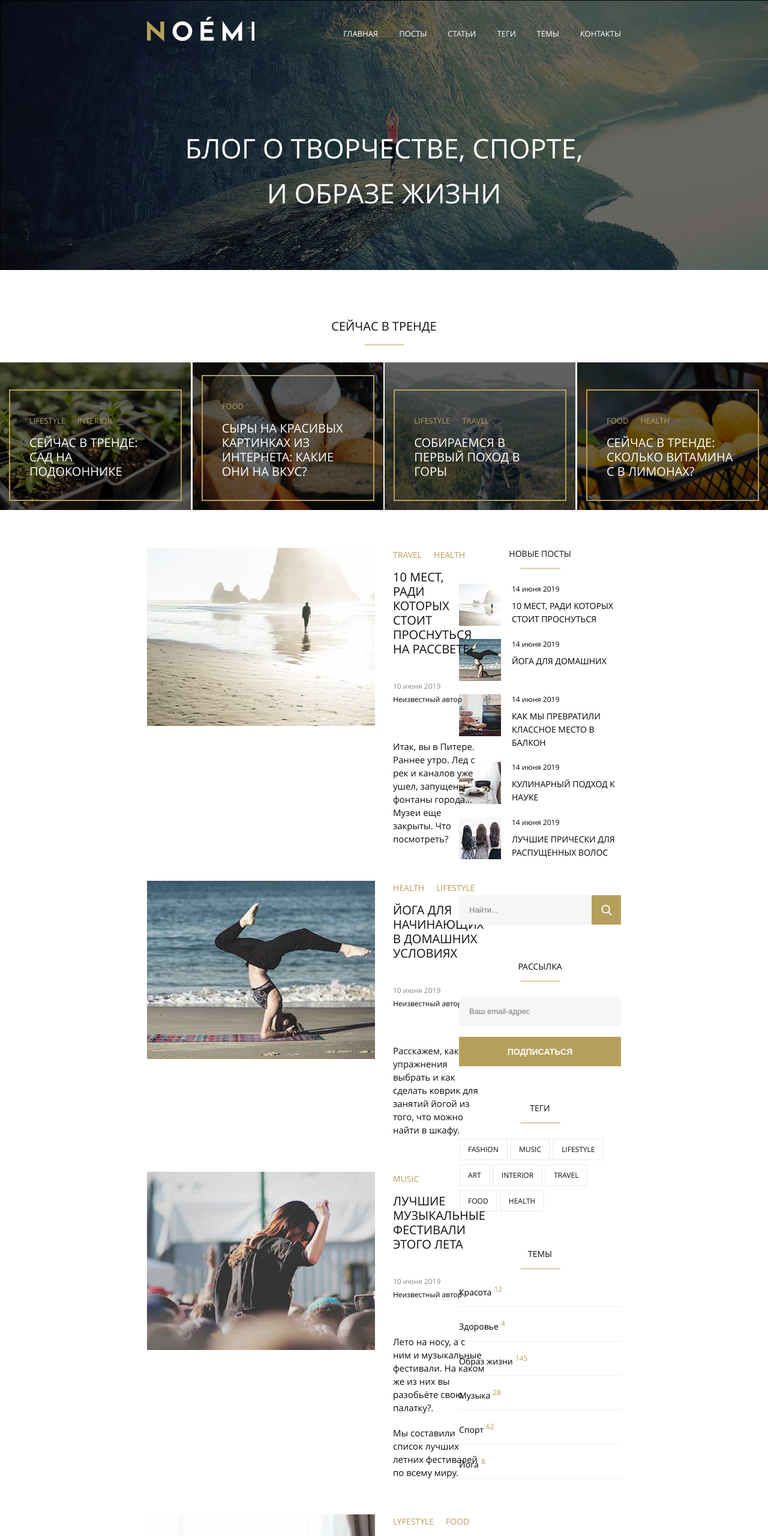
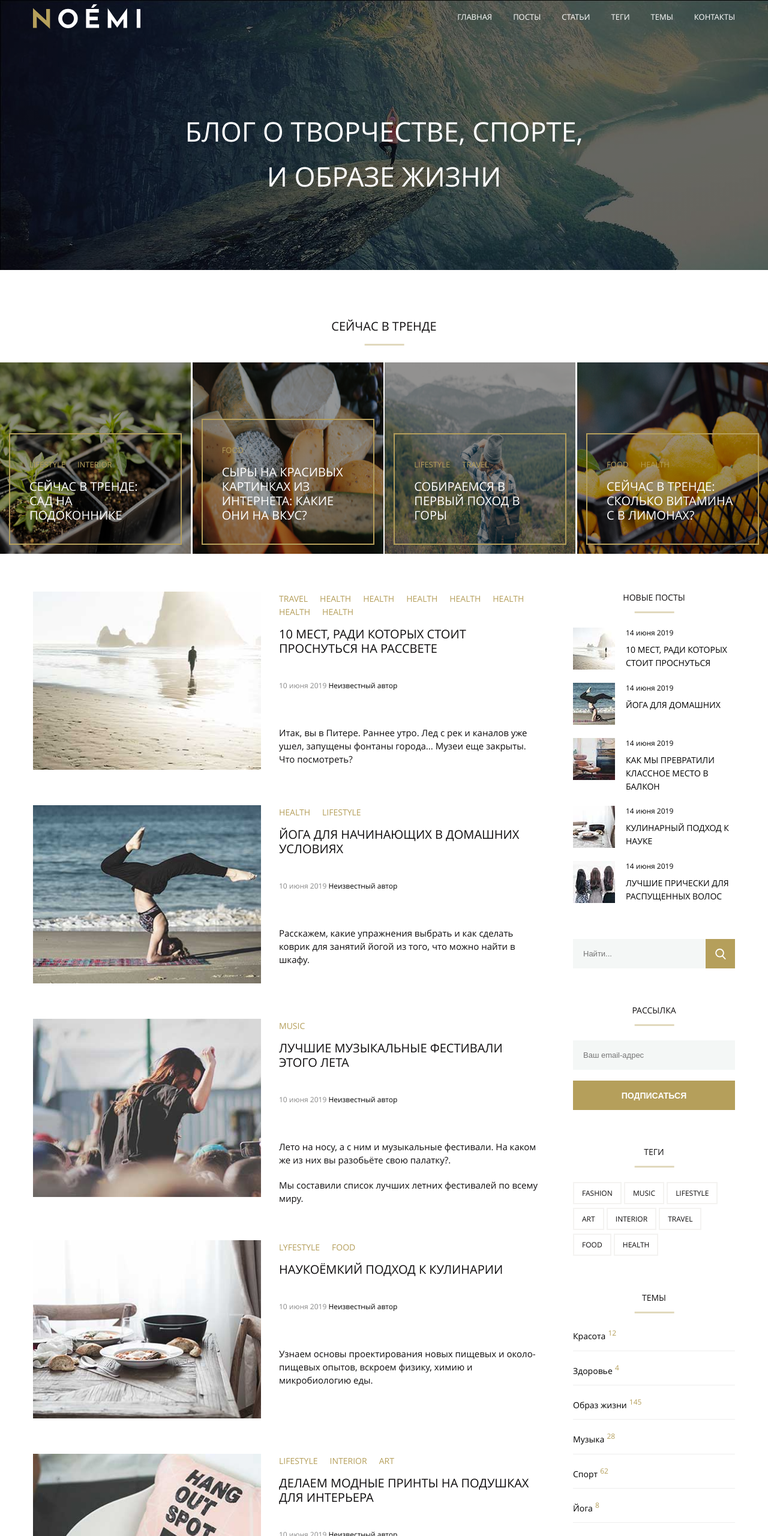
Before and after one commit to SergeyGurylev-Netology-Projects/mq-diploma, a plain HTML site: page index.html in a window 1280 px wide. Shown: the top 2560 px of the page at 60% size. Drawn offline with Linux system fonts and the light colour scheme.

Commit message:
Add files via upload

```diff
--- a/css/style.css
+++ b/css/style.css
@@ -61,28 +61,25 @@ header {
     background: linear-gradient(rgba(0, 0, 0, 0.6), rgba(0, 0, 0, 0.6) ), url('../images/banner-bg.jpg');
     height: 450px;
     width: 100%;
+    max-width: 1660px;
+    margin: 0 auto;
 }
 
-#noemi-logo {
+.noemi-logo {
     width: 179px;
     height: 41px;
-    background: url("../svg/noemi-logo.svg");
-    background-size: cover;
 }
 
 .top-panel {
     display: flex;
-    position: relative;
     justify-content: space-between;
-    padding-left: 245px;
-    padding-right: 245px;
-    padding-top: 28px;
+    align-items: center;
+    margin-top: 28px;
 }
 
 .top-menu__link {
     color: white;
     font-size: 13px;
-    padding-left: 35px;
     text-transform: uppercase;
 }
 
@@ -91,13 +88,18 @@ header {
     padding: 0;
 }
 
+.top-menu > .menu__list > li:nth-child(n+2) {
+    padding-left: 35px;
+}
+
 .top-label {
     color: white;
     font-weight: bold;
     font-size: 45px;
     line-height: 75px;
     text-transform: uppercase;
-    padding-top: 127px;
+    /*padding-top: 127px;*/
+    margin-top: 127px;
     text-align: center;
 }
 
@@ -123,35 +125,39 @@ header {
 
 .trends-card {
     display: flex;
+    flex-direction: column;
     position: relative;
     width: calc(25% - 2px);
+    /*height: calc((25% - 2px) * 0.77);*/
+    /*height: 319px;*/
+    min-height: 319px;
     background-color: black;
 }
 
+.trends-card__background {
+    position: relative;
+}
+
 .trends-card__image {
-    left: 0;
-    right: 0;
+    position: absolute;
+    z-index: 1;
+    opacity: 0.6;
     width: 100%;
-    height: 100%;
-    background-repeat: no-repeat;
-    background-position: center;
-    background-size: cover;
-    opacity: 0.4;
+    height: 319px;
 }
 
 .trends-card__body{
+    position: relative;
     border: #b59f5b 2px solid;
     text-align: left;
-    position: absolute;
-    box-sizing: border-box;
-    right: 15px;
-    left: 15px;
-    bottom: 15px;
+    margin: auto 15px 15px;
+    z-index: 2;
 }
 
 .trends-card-menu > ul {
     padding: 38px 0 0 32px;
     margin: 0;
+    flex-wrap: wrap;
 }
 
 .trends-card-menu__link {
@@ -162,8 +168,7 @@ header {
     text-transform: uppercase;
 }
 
-.trends-card-title-menu__link
-{
+.trends-card-title-menu__link {
     color: white;
     font-size: 20px;
     font-weight: bold;
@@ -175,17 +180,30 @@ header {
     padding: 15px 32px 35px;
 }
 
+.container {
+    /*text-align: center;*/
+    max-width: 1170px;
+    margin: 0 auto;
+    display: flex;
+}
+
 .content {
-    margin-left: 245px;
+    margin-right: 50px;
+}
+
+.content-container {
     margin-top: 63px;
-    margin-right: calc(270px + 230px + 50px);
+}
+
+.footer-container {
+    flex-direction: column;
 }
 
 .content-card {
     display: flex;
 }
 
-.content-card:nth-child(n+1) {
+.content-card:nth-child(n+2) {
     margin-top: 59px;
 }
 
@@ -199,11 +217,11 @@ header {
 .content-card__image > img {
     width: 100%;
     height: 100%;
-    background-size: cover;
 }
 
 .content-card-menu > ul {
     margin: 0;
+    flex-wrap: wrap;
 }
 
 .content-card-menu__link {
@@ -214,8 +232,7 @@ header {
     text-transform: uppercase;
 }
 
-.content-card-title-menu__link
-{
+.content-card-title-menu__link {
     color: #0f0d0e;
     font-size: 20px;
     font-weight: bold;
@@ -250,10 +267,11 @@ header {
 }
 
 .side-panel {
-    float: right;
+    /*float: right;*/
+    /*display: flex;*/
+    /*flex-direction: column;*/
     width: 270px;
-    padding: 0;
-    margin-right: 245px;
+    /*padding: 0;*/
 }
 
 .side-panel > section:nth-child(n + 2) {
@@ -295,8 +313,7 @@ header {
     background-size: cover;
 }
 
-.last-post-card-title-menu__link
-{
+.last-post-card-title-menu__link {
     color: #000000;
     font-size: 14px;
     font-weight: bold;
@@ -412,7 +429,7 @@ input {
     display: flex;
     flex-wrap: wrap;
     justify-content: space-between;
-    margin: 0 245px;
+    margin: 0 auto;
 }
 
 .shop-card {
@@ -455,6 +472,7 @@ input {
 .shop-card__context {
     padding: 0 25px;
 }
+
 .shop-card__context > span, .shop-card__link {
     font-size: 15px;
     line-height: 22px;
@@ -517,10 +535,10 @@ input {
 }
 
 #social {
-    display: block;
     background-color: #f4f7f6;
     height: 83px;
-    margin-top: 64px;
+    width: 100%;
+    margin: 64px auto 0;
 }
 
 .social-icons {
--- a/index.html
+++ b/index.html
@@ -10,9 +10,9 @@
 </head>
 <body>
     <header>
-        <div class="top-panel">
-            <div id="noemi-logo">
-            </div>
+        <div>
+            <div class="top-panel container">
+                <img src="svg/noemi-logo.svg" class="noemi-logo" alt="noemi logo">
                 <nav class="top-menu">
                     <ul class="menu__list">
                         <li>
@@ -37,6 +37,7 @@
                 </nav>
             </div>
             <div class="top-label">Блог о творчестве, спорте,<br>и образе жизни</div>
+        </div>
     </header>
     <section class="trends">
         <div>
@@ -45,7 +46,9 @@
         </div>
         <div class="trends-cards">
             <section class="trends-card">
+                <div class="trends-card__background">
                     <img src="images/trend1.jpg" class="trends-card__image" alt="">
+                </div>
                 <div class="trends-card__body">
                     <nav class="trends-card-menu">
                         <ul class="menu__list">
@@ -63,7 +66,9 @@
                 </div>
             </section>
             <section class="trends-card">
+                <div class="trends-card__background">
                     <img src="images/trend2.jpg" class="trends-card__image" alt="">
+                </div>
                 <div class="trends-card__body">
                     <nav class="trends-card-menu">
                         <ul class="menu__list">
@@ -78,7 +83,9 @@
                 </div>
             </section>
             <section class="trends-card">
+                <div class="trends-card__background">
                     <img src="images/trend3.jpg" class="trends-card__image" alt="">
+                </div>
                 <div class="trends-card__body">
                     <nav class="trends-card-menu">
                         <ul class="menu__list">
@@ -96,7 +103,9 @@
                 </div>
             </section>
             <section class="trends-card">
+                <div class="trends-card__background">
                     <img src="images/trend4.jpg" class="trends-card__image" alt="">
+                </div>
                 <div class="trends-card__body">
                     <nav class="trends-card-menu">
                         <ul class="menu__list">
@@ -116,6 +125,165 @@
         </div>
     </section>
     <main>
+        <div class="container content-container">
+            <section class="content">
+                <div class="content-card">
+                    <div class="content-card__image">
+                        <img src="images/last-post1.jpg" alt="">
+                    </div>
+                    <div class="content-card__body">
+                        <nav class="content-card-menu">
+                            <ul class="menu__list">
+                                <li>
+                                    <a href="#" class="content-card-menu__link href-underline">Travel</a>
+                                </li>
+                                <li>
+                                    <a href="#" class="content-card-menu__link href-underline">Health</a>
+                                </li>
+                                <li>
+                                    <a href="#" class="content-card-menu__link href-underline">Health</a>
+                                </li>
+                                <li>
+                                    <a href="#" class="content-card-menu__link href-underline">Health</a>
+                                </li>
+                                <li>
+                                    <a href="#" class="content-card-menu__link href-underline">Health</a>
+                                </li>
+                                <li>
+                                    <a href="#" class="content-card-menu__link href-underline">Health</a>
+                                </li>
+                                <li>
+                                    <a href="#" class="content-card-menu__link href-underline">Health</a>
+                                </li>
+                                <li>
+                                    <a href="#" class="content-card-menu__link href-underline">Health</a>
+                                </li>
+                            </ul>
+                        </nav>
+                        <div class="content-card-title">
+                            <a href="#" class="content-card-title-menu__link href-color">10 мест, ради которых стоит проснуться на рассвете</a>
+                        </div>
+                        <div class="content-card-date">
+                            <time datetime="2019-06-10"> 10 июня 2019 </time>
+                            <span>Неизвестный автор</span>
+                        </div>
+                        <article class="content-card-article">
+                            Итак, вы в Питере. Раннее утро. Лед с рек и каналов уже ушел, запущены фонтаны города... Музеи еще закрыты. Что посмотреть?
+                        </article>
+                    </div>
+                </div>
+                <div class="content-card">
+                    <div class="content-card__image">
+                        <img src="images/last-post2.jpg" alt="">
+                    </div>
+                    <div class="content-card__body">
+                        <nav class="content-card-menu">
+                            <ul class="menu__list">
+                                <li>
+                                    <a href="#" class="content-card-menu__link href-underline">health</a>
+                                </li>
+                                <li>
+                                    <a href="#" class="content-card-menu__link href-underline">lifestyle</a>
+                                </li>
+                            </ul>
+                        </nav>
+                        <div class="content-card-title">
+                            <a href="#" class="content-card-title-menu__link href-color">ЙОга для начинающих в домашних условиях</a>
+                        </div>
+                        <div class="content-card-date">
+                            <time datetime="2019-06-10"> 10 июня 2019 </time>
+                            <span>Неизвестный автор</span>
+                        </div>
+                        <article class="content-card-article">
+                            Расскажем, какие упражнения выбрать и как сделать коврик для занятий йогой из того, что можно найти в шкафу.
+                        </article>
+                    </div>
+                </div>
+                <div class="content-card">
+                    <div class="content-card__image">
+                        <img src="images/last-post3.jpg" alt="">
+                    </div>
+                    <div class="content-card__body">
+                        <nav class="content-card-menu">
+                            <ul class="menu__list">
+                                <li>
+                                    <a href="#" class="content-card-menu__link href-underline">music</a>
+                                </li>
+                            </ul>
+                        </nav>
+                        <div class="content-card-title">
+                            <a href="#" class="content-card-title-menu__link href-color">Лучшие музыкальные фестивали этого лета</a>
+                        </div>
+                        <div class="content-card-date">
+                            <time datetime="2019-06-10"> 10 июня 2019 </time>
+                            <span>Неизвестный автор</span>
+                        </div>
+                        <article class="content-card-article">
+                            Лето на носу, а с ним и музыкальные фестивали. На каком же из них вы разобьёте свою палатку?.
+                        </article>
+                        <article class="content-card-article">
+                            Мы составили список лучших летних фестивалей по всему миру.
+                        </article>
+                    </div>
+                </div>
+                <div class="content-card">
+                    <div class="content-card__image">
+                        <img src="images/last-post4.jpg" alt="">
+                    </div>
+                    <div class="content-card__body">
+                        <nav class="content-card-menu">
+                            <ul class="menu__list">
+                                <li>
+                                    <a href="#" class="content-card-menu__link href-underline">LYFESTYLE</a>
+                                </li>
+                                <li>
+                                    <a href="#" class="content-card-menu__link href-underline">FOOD</a>
+                                </li>
+                            </ul>
+                        </nav>
+                        <div class="content-card-title">
+                            <a href="#" class="content-card-title-menu__link href-color">Наукоёмкий подход к кулинарии</a>
+                        </div>
+                        <div class="content-card-date">
+                            <time datetime="2019-06-10"> 10 июня 2019 </time>
+                            <span>Неизвестный автор</span>
+                        </div>
+                        <article class="content-card-article">
+                            Узнаем основы проектирования новых пищевых и около-пищевых опытов, вскроем физику, химию и микробиологию еды.
+                        </article>
+                    </div>
+                </div>
+                <div class="content-card">
+                    <div class="content-card__image">
+                        <img src="images/last-post5.jpg" alt="">
+                    </div>
+                    <div class="content-card__body">
+                        <nav class="content-card-menu">
+                            <ul class="menu__list">
+                                <li>
+                                    <a href="#" class="content-card-menu__link href-underline">Lifestyle</a>
+                                </li>
+                                <li>
+                                    <a href="#" class="content-card-menu__link href-underline">INTERIOR</a>
+                                </li>
+                                <li>
+                                    <a href="#" class="content-card-menu__link href-underline">art</a>
+                                </li>
+                            </ul>
+                        </nav>
+                        <div class="content-card-title">
+                            <a href="#" class="content-card-title-menu__link href-color">делаем модные принты на подушках для интерьера</a>
+                        </div>
+                        <div class="content-card-date">
+                            <time datetime="2019-06-10"> 10 июня 2019 </time>
+                            <span>Неизвестный автор</span>
+                        </div>
+                        <article class="content-card-article">
+                            Подушки для дивана целесообразнее заказать в съемных чехлах на молнии, если потребуется чистка подушек, проще снять чехлы, чем везти подушку в химчистку.
+                        </article>
+                    </div>
+                </div>
+            </section>
             <aside class="side-panel">
                 <section id="last-posts">
                     <div>
@@ -273,148 +441,10 @@
                     </div>
                 </section>
             </aside>
-        <section class="content">
-            <div class="content-card">
-                <div class="content-card__image">
-                    <img src="images/last-post1.jpg" alt="">
         </div>
-                <div class="content-card__body">
-                    <nav class="content-card-menu">
-                        <ul class="menu__list">
-                            <li>
-                                <a href="#" class="content-card-menu__link href-underline">Travel</a>
-                            </li>
-                            <li>
-                                <a href="#" class="content-card-menu__link href-underline">Health</a>
-                            </li>
-                        </ul>
-                    </nav>
-                    <div class="content-card-title">
-                        <a href="#" class="content-card-title-menu__link href-color">10 мест, ради которых стоит проснуться на рассвете</a>
-                    </div>
-                    <div class="content-card-date">
-                        <time datetime="2019-06-10"> 10 июня 2019 </time>
-                        <span>Неизвестный автор</span>
-                    </div>
-                    <article class="content-card-article">
-                        Итак, вы в Питере. Раннее утро. Лед с рек и каналов уже ушел, запущены фонтаны города... Музеи еще закрыты. Что посмотреть?
-                    </article>
-                </div>
-            </div>
-            <div class="content-card">
-                <div class="content-card__image">
-                    <img src="images/last-post2.jpg" alt="">
-                </div>
-                <div class="content-card__body">
-                    <nav class="content-card-menu">
-                        <ul class="menu__list">
-                            <li>
-                                <a href="#" class="content-card-menu__link href-underline">health</a>
-                            </li>
-                            <li>
-                                <a href="#" class="content-card-menu__link href-underline">lifestyle</a>
-                            </li>
-                        </ul>
-                    </nav>
-                    <div class="content-card-title">
-                        <a href="#" class="content-card-title-menu__link href-color">ЙОга для начинающих в домашних условиях</a>
-                    </div>
-                    <div class="content-card-date">
-                        <time datetime="2019-06-10"> 10 июня 2019 </time>
-                        <span>Неизвестный автор</span>
-                    </div>
-                    <article class="content-card-article">
-                        Расскажем, какие упражнения выбрать и как сделать коврик для занятий йогой из того, что можно найти в шкафу.
-                    </article>
-                </div>
-            </div>
-            <div class="content-card">
-                <div class="content-card__image">
-                    <img src="images/last-post3.jpg" alt="">
-                </div>
-                <div class="content-card__body">
-                    <nav class="content-card-menu">
-                        <ul class="menu__list">
-                            <li>
-                                <a href="#" class="content-card-menu__link href-underline">music</a>
-                            </li>
-                        </ul>
-                    </nav>
-                    <div class="content-card-title">
-                        <a href="#" class="content-card-title-menu__link href-color">Лучшие музыкальные фестивали этого лета</a>
-                    </div>
-                    <div class="content-card-date">
-                        <time datetime="2019-06-10"> 10 июня 2019 </time>
-                        <span>Неизвестный автор</span>
-                    </div>
-                    <article class="content-card-article">
-                        Лето на носу, а с ним и музыкальные фестивали. На каком же из них вы разобьёте свою палатку?.
-                    </article>
-                    <article class="content-card-article">
-                        Мы составили список лучших летних фестивалей по всему миру.
-                    </article>
-                </div>
-            </div>
-            <div class="content-card">
-                <div class="content-card__image">
-                    <img src="images/last-post4.jpg" alt="">
-                </div>
-                <div class="content-card__body">
-                    <nav class="content-card-menu">
-                        <ul class="menu__list">
-                            <li>
-                                <a href="#" class="content-card-menu__link href-underline">LYFESTYLE</a>
-                            </li>
-                            <li>
-                                <a href="#" class="content-card-menu__link href-underline">FOOD</a>
-                            </li>
-                        </ul>
-                    </nav>
-                    <div class="content-card-title">
-                        <a href="#" class="content-card-title-menu__link href-color">Наукоёмкий подход к кулинарии</a>
-                    </div>
-                    <div class="content-card-date">
-                        <time datetime="2019-06-10"> 10 июня 2019 </time>
-                        <span>Неизвестный автор</span>
-                    </div>
-                    <article class="content-card-article">
-                        Узнаем основы проектирования новых пищевых и около-пищевых опытов, вскроем физику, химию и микробиологию еды.
-                    </article>
-                </div>
-            </div>
-            <div class="content-card">
-                <div class="content-card__image">
-                    <img src="images/last-post5.jpg" alt="">
-                </div>
-                <div class="content-card__body">
-                    <nav class="content-card-menu">
-                        <ul class="menu__list">
-                            <li>
-                                <a href="#" class="content-card-menu__link href-underline">Lifestyle</a>
-                            </li>
-                            <li>
-                                <a href="#" class="content-card-menu__link href-underline">INTERIOR</a>
-                            </li>
-                            <li>
-                                <a href="#" class="content-card-menu__link href-underline">art</a>
-                            </li>
-                        </ul>
-                    </nav>
-                    <div class="content-card-title">
-                        <a href="#" class="content-card-title-menu__link href-color">делаем модные принты на подушках для интерьера</a>
-                    </div>
-                    <div class="content-card-date">
-                        <time datetime="2019-06-10"> 10 июня 2019 </time>
-                        <span>Неизвестный автор</span>
-                    </div>
-                    <article class="content-card-article">
-                        Подушки для дивана целесообразнее заказать в съемных чехлах на молнии, если потребуется чистка подушек, проще снять чехлы, чем везти подушку в химчистку.
-                    </article>
-                </div>
-            </div>
-        </section>
     </main>
     <footer>
+        <div class="container footer-container">
             <section id="shop">
                 <div>
                     <h2 class="section-title__label">Наши изделия</h2>
@@ -503,6 +533,7 @@
             <section id="copyrights">
                 <span>Copyright © 2009–2019 City Blog LLC.</span>
             </section>
+        </div>
     </footer>
 </body>
 
```
Lines whose indentation alone changed are shown as unchanged.
